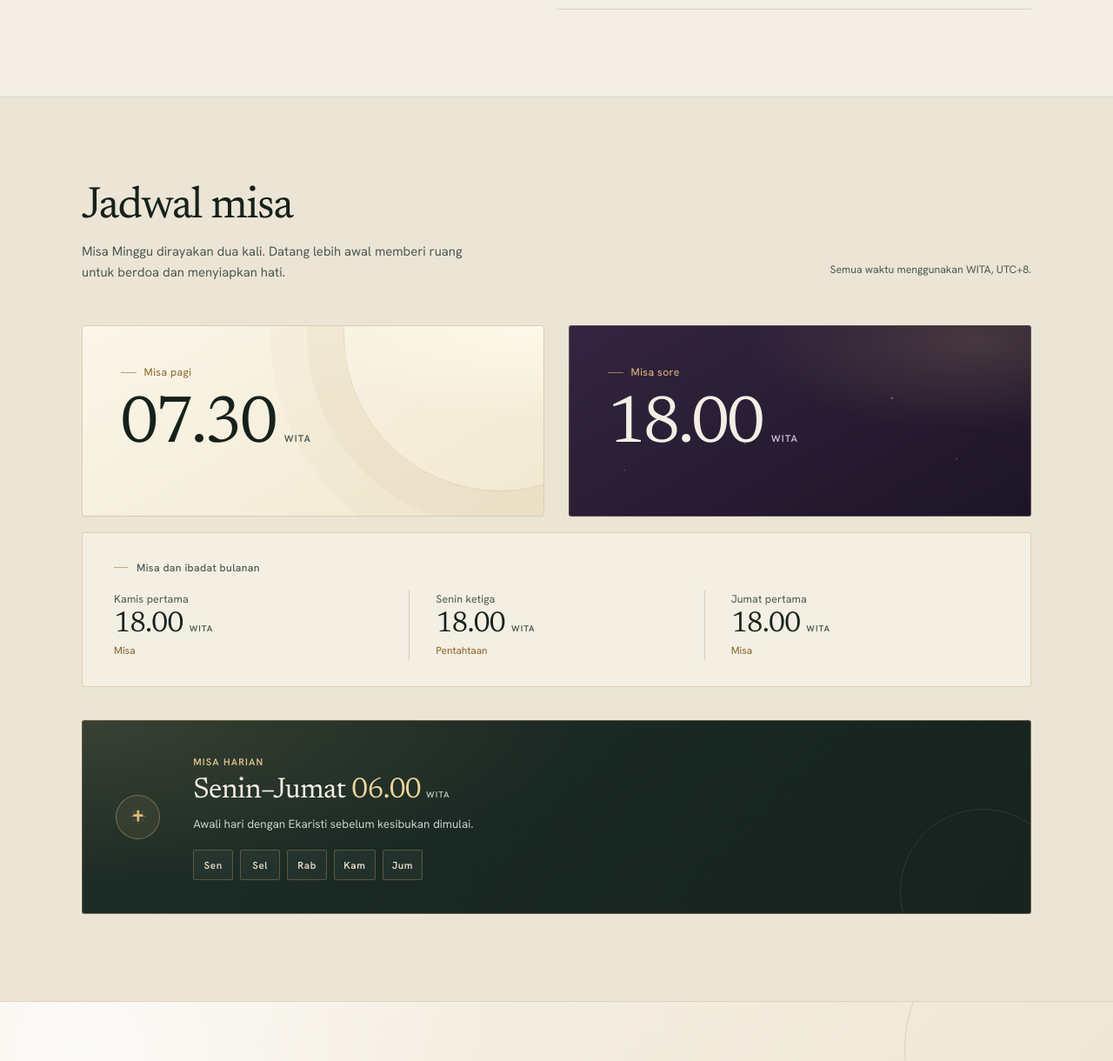
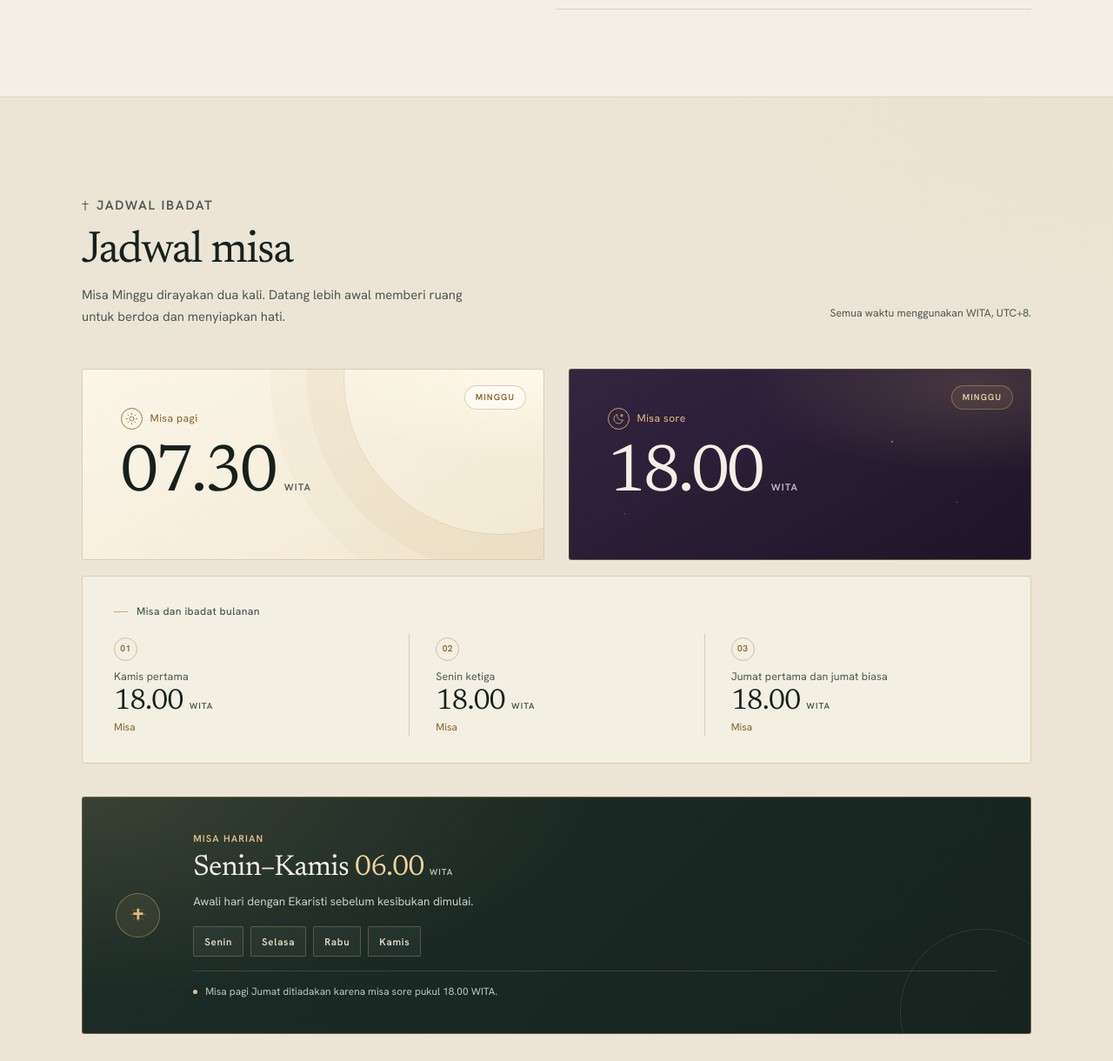
Before and after one commit to sebastianstivenlauw-sketch/pengumuman-paroki-st.antonius-padua-ampenan, a plain HTML site: page index.html in a window 1280 px wide. Shown: the part 1828-3048 px from the top of the page at 87% size. Drawn offline with Linux system fonts and the light colour scheme.

Commit message:
Perbarui jadwal Jumat dan percantik tampilan jadwal misa

```diff
--- a/index.html
+++ b/index.html
@@ -250,6 +250,10 @@
       <div class="wrap">
         <div class="section-head">
           <div>
+            <p class="schedule-kicker">
+              <svg viewBox="0 0 24 34" aria-hidden="true"><path d="M10.4 0h3.2v9.2H23v3.2h-9.4V34h-3.2V12.4H1V9.2h9.4z"/></svg>
+              Jadwal ibadat
+            </p>
             <h2>Jadwal misa</h2>
             <p>Misa Minggu dirayakan dua kali. Datang lebih awal memberi ruang untuk berdoa dan menyiapkan hati.</p>
           </div>
@@ -258,12 +262,26 @@
 
         <div class="mass-grid">
           <article class="mass mass--day">
-            <p class="mass-kind">Misa pagi</p>
+            <span class="mass-badge">Minggu</span>
+            <p class="mass-kind">
+              <svg class="mass-icon" viewBox="0 0 24 24" fill="none" stroke="currentColor" stroke-width="1.5" stroke-linecap="round" aria-hidden="true">
+                <circle cx="12" cy="12" r="4"/>
+                <path d="M12 2v2M12 20v2M2 12h2M20 12h2M4.9 4.9l1.4 1.4M17.7 17.7l1.4 1.4M19.1 4.9l-1.4 1.4M6.3 17.7l-1.4 1.4"/>
+              </svg>
+              Misa pagi
+            </p>
             <p class="mass-time">07.30<span>WITA</span></p>
           </article>
 
           <article class="mass mass--night">
-            <p class="mass-kind">Misa sore</p>
+            <span class="mass-badge">Minggu</span>
+            <p class="mass-kind">
+              <svg class="mass-icon" viewBox="0 0 24 24" fill="none" stroke="currentColor" stroke-width="1.5" stroke-linejoin="round" aria-hidden="true">
+                <path d="M20 14.5A8.5 8.5 0 0 1 9.5 4a8.5 8.5 0 1 0 10.5 10.5z"/>
+                <path d="M17.5 3.5l.6 1.9 1.9.6-1.9.6-.6 1.9-.6-1.9-1.9-.6 1.9-.6z"/>
+              </svg>
+              Misa sore
+            </p>
             <p class="mass-time">18.00<span>WITA</span></p>
           </article>
         </div>
@@ -272,17 +290,20 @@
           <h3 class="monthly-label">Misa dan ibadat bulanan</h3>
           <div class="monthly-grid">
             <div class="monthly-item">
+              <span class="monthly-num" aria-hidden="true">01</span>
               <p class="monthly-day">Kamis pertama</p>
               <p class="monthly-time">18.00<span>WITA</span></p>
               <p class="monthly-note">Misa</p>
             </div>
             <div class="monthly-item">
+              <span class="monthly-num" aria-hidden="true">02</span>
               <p class="monthly-day">Senin ketiga</p>
               <p class="monthly-time">18.00<span>WITA</span></p>
-              <p class="monthly-note">Pentahtaan</p>
+              <p class="monthly-note">Misa</p>
             </div>
             <div class="monthly-item">
-              <p class="monthly-day">Jumat pertama</p>
+              <span class="monthly-num" aria-hidden="true">03</span>
+              <p class="monthly-day">Jumat pertama dan jumat biasa</p>
               <p class="monthly-time">18.00<span>WITA</span></p>
               <p class="monthly-note">Misa</p>
             </div>
@@ -302,15 +323,15 @@
 
           <div class="daily-body">
             <p class="daily-kicker">Misa harian</p>
-            <h3 class="daily-title">Senin–Jumat <span>06.00<small>WITA</small></span></h3>
+            <h3 class="daily-title">Senin–Kamis <span>06.00<small>WITA</small></span></h3>
             <p class="daily-desc">Awali hari dengan Ekaristi sebelum kesibukan dimulai.</p>
             <ul class="daily-days" aria-label="Hari pelaksanaan misa harian">
-              <li>Sen</li>
-              <li>Sel</li>
-              <li>Rab</li>
-              <li>Kam</li>
-              <li>Jum</li>
+              <li>Senin</li>
+              <li>Selasa</li>
+              <li>Rabu</li>
+              <li>Kamis</li>
             </ul>
+            <p class="daily-note">Misa pagi Jumat ditiadakan karena misa sore pukul 18.00 WITA.</p>
           </div>
         </div>
       </div>
@@ -438,7 +459,7 @@
         <div class="footer-col">
           <h3>Misa Minggu</h3>
           <p>07.30 WITA — misa pagi<br>18.00 WITA — misa sore</p>
-          <p class="footer-small">Misa harian Senin–Jumat, 06.00 WITA.</p>
+          <p class="footer-small">Misa harian Senin–Kamis, 06.00 WITA. Setiap Jumat, 18.00 WITA.</p>
         </div>
       </div>
 
--- a/styles.css
+++ b/styles.css
@@ -903,8 +903,28 @@ button {
 /* ------------------------------- Jadwal ------------------------------- */
 
 .schedule {
-  background: var(--paper-deep);
+  background:
+    radial-gradient(70% 40% at 100% 0%, rgba(226, 188, 124, 0.08), transparent 70%),
+    var(--paper-deep);
   border-block: 1px solid #ddd4c2;
+}
+
+.schedule-kicker {
+  display: flex;
+  align-items: center;
+  gap: 9px;
+  margin: 0 0 14px;
+  font-size: 0.72rem;
+  font-weight: 600;
+  letter-spacing: 0.12em;
+  text-transform: uppercase;
+  color: var(--brass);
+}
+
+.schedule-kicker svg {
+  width: 8px;
+  height: 11px;
+  fill: currentColor;
 }
 
 .mass-grid {
@@ -920,6 +940,34 @@ button {
   padding: clamp(28px, 3.4vw, 44px);
   border: 1px solid;
   border-radius: 3px;
+  transition: transform 0.35s ease, box-shadow 0.35s ease;
+}
+
+.mass:hover {
+  transform: translateY(-5px);
+  box-shadow: 0 20px 40px rgba(36, 26, 42, 0.1);
+}
+
+.mass-badge {
+  position: absolute;
+  top: 18px;
+  right: 20px;
+  z-index: 2;
+  padding: 5px 12px;
+  background: rgba(255, 255, 255, 0.5);
+  border: 1px solid rgba(160, 120, 60, 0.32);
+  border-radius: 999px;
+  font-size: 0.62rem;
+  font-weight: 600;
+  letter-spacing: 0.11em;
+  text-transform: uppercase;
+  color: var(--brass);
+}
+
+.mass--night .mass-badge {
+  background: rgba(226, 188, 124, 0.08);
+  border-color: rgba(226, 188, 124, 0.35);
+  color: #e8d3a6;
 }
 
 .mass--day {
@@ -977,6 +1025,19 @@ button {
   opacity: 0.6;
 }
 
+.mass .mass-kind::before {
+  display: none;
+}
+
+.mass-icon {
+  width: 25px;
+  height: 25px;
+  padding: 4px;
+  border: 1px solid currentColor;
+  border-radius: 50%;
+  opacity: 0.85;
+}
+
 .mass--night .mass-kind {
   color: var(--gold);
 }
@@ -1043,6 +1104,25 @@ button {
 .monthly-item {
   padding: 0 clamp(18px, 2.4vw, 30px);
   border-left: 1px solid #d6ccb9;
+  transition: transform 0.3s ease;
+}
+
+.monthly-item:hover {
+  transform: translateY(-3px);
+}
+
+.monthly-num {
+  display: inline-grid;
+  place-items: center;
+  width: 27px;
+  height: 27px;
+  margin-bottom: 10px;
+  border: 1px solid rgba(138, 99, 41, 0.35);
+  border-radius: 50%;
+  font-size: 0.64rem;
+  font-weight: 600;
+  letter-spacing: 0.04em;
+  color: var(--brass);
 }
 
 .monthly-item:first-child {
@@ -1056,6 +1136,7 @@ button {
 
 .monthly-day {
   font-size: 0.78rem;
+  line-height: 1.4;
   letter-spacing: 0.01em;
   color: var(--ink-2);
 }
@@ -1192,7 +1273,7 @@ button {
   display: grid;
   place-items: center;
   min-width: 46px;
-  padding: 7px 10px;
+  padding: 7px 12px;
   background: rgba(255, 255, 255, 0.04);
   border: 1px solid rgba(226, 188, 124, 0.28);
   border-radius: 2px;
@@ -1200,6 +1281,28 @@ button {
   font-weight: 600;
   letter-spacing: 0.06em;
   color: #e7dcc4;
+}
+
+.daily-note {
+  display: flex;
+  align-items: flex-start;
+  gap: 9px;
+  margin-top: 16px;
+  padding-top: 14px;
+  border-top: 1px solid rgba(226, 188, 124, 0.18);
+  font-size: 0.74rem;
+  line-height: 1.55;
+  color: #b9c6b7;
+}
+
+.daily-note::before {
+  content: "";
+  flex: none;
+  width: 5px;
+  height: 5px;
+  margin-top: 7px;
+  border-radius: 50%;
+  background: #dcc08c;
 }
 
 @media (max-width: 700px) {
```
Also changed, not shown: 1 other file.
